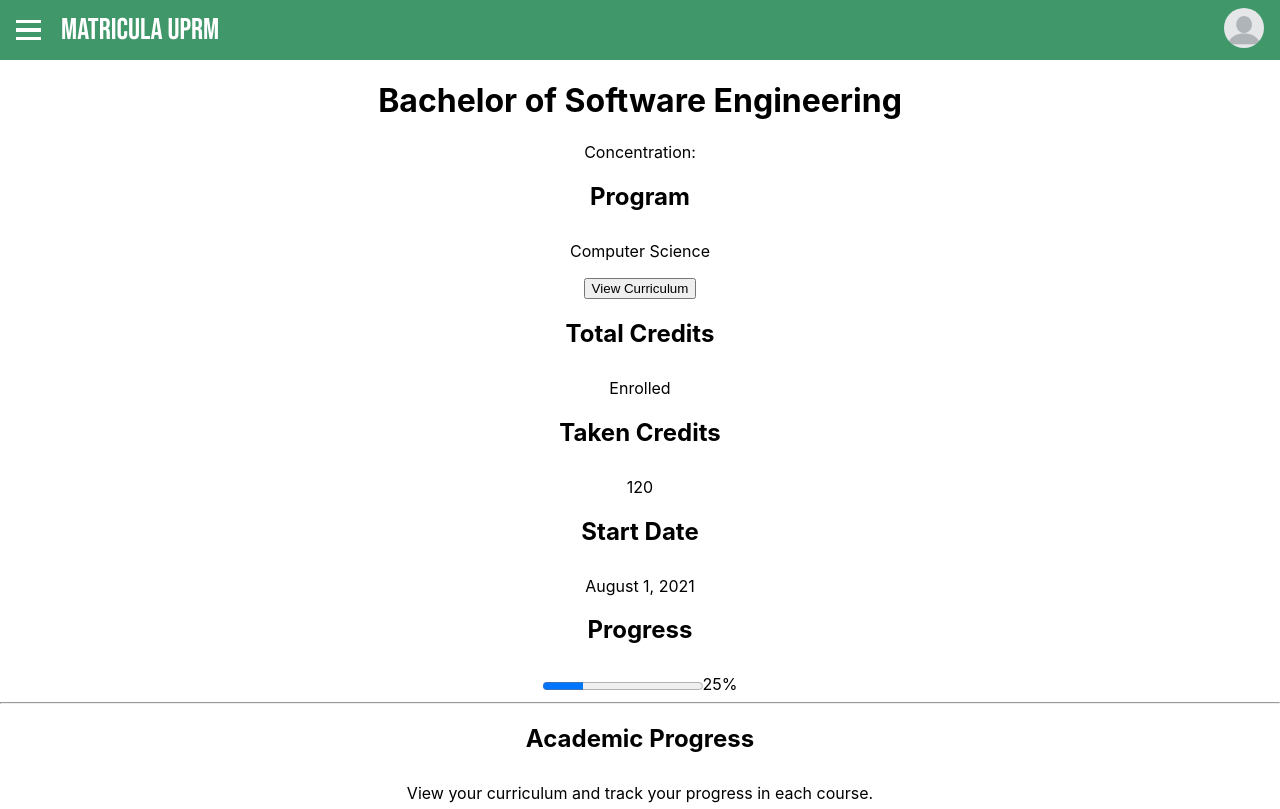
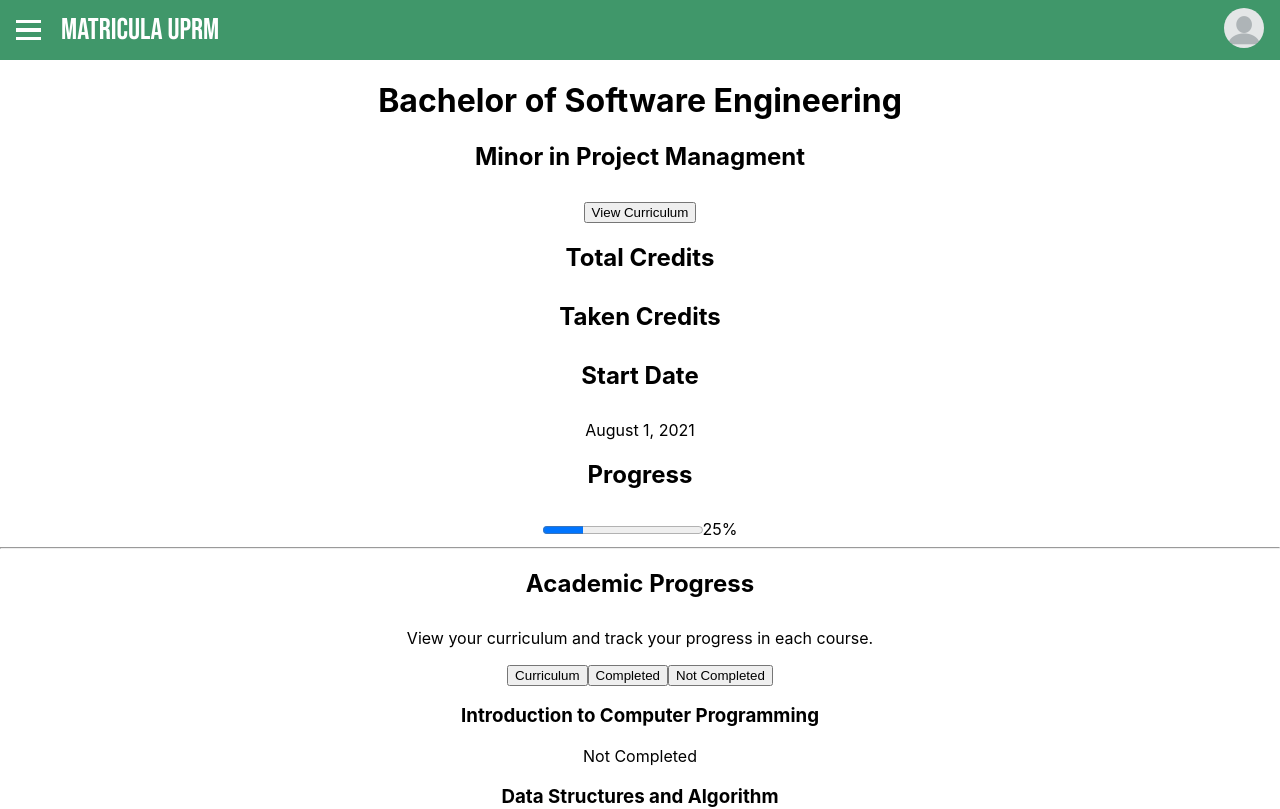
Before and after one commit to uprm-inso4101-2023-2024-s2/semester-project-studentenrollmentsystem, a React (Create React App) app: page /academic-progress in a window 1280 px wide. Shown: the top 809 px of the page. Built offline with nearby package versions, Linux system fonts and the light colour scheme.

Commit message:
fix div related to student minor program

```diff
--- a/src/pages/AcademicProgress.js
+++ b/src/pages/AcademicProgress.js
@@ -3,13 +3,15 @@ import styles from "../styles/pages/AcademicProgress.module.scss";
 import React from "react";
 
 export default function AcademicProgress() {
+
+
   // Dummy Data
   const progressData = {
-    program: "Computer Science",
-    status: "Enrolled",
-    credits: 120,
+    program: "Software Engineering",
+    minor: "Project Managment",
+    creditsCompleted: 90,
+    progress: 25,
     startDate: "August 1, 2021",
-    progress: 25,
     courses: [
       { name: "Introduction to Computer Programming", completed: false },
       { name: "Data Structures and Algorithm", completed: true },
@@ -17,31 +19,37 @@ export default function AcademicProgress() {
     ],
   };
 
+
+
   return (
     <div className="academic-progress-component">  {/* Align text to the left */}
       <header>
-        <h1>Bachelor of Software Engineering</h1>
-        <p>Concentration:</p>
+        <h1>Bachelor of {progressData.program}</h1>
       </header>
 
       <section className="program-details" style={{ display: 'block' }}> {/* Ensure block display */}
+
         <div className="program-info">
-          <h2>Program</h2>
-          <p>{progressData.program}</p>
+        {/*later deal with the case when the student doesnt have any major */}
+          <h2>Minor in {progressData.minor}</h2>
           <button>View Curriculum</button>
         </div>
+
         <div className="152">
           <h2>Total Credits</h2>
           <p>{progressData.status}</p>
         </div>
+
         <div className="credits">
           <h2>Taken Credits</h2>
           <p>{progressData.credits}</p>
         </div>
+
         <div className="start-date">
           <h2>Start Date</h2>
           <p>{progressData.startDate}</p>
         </div>
+
         <div className="progress">
           <h2>Progress</h2>
           <progress value={progressData.progress} max="100"></progress>
```
